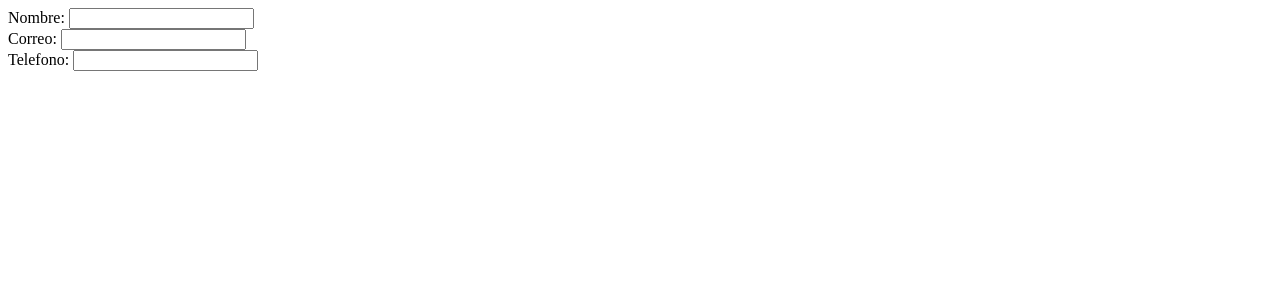
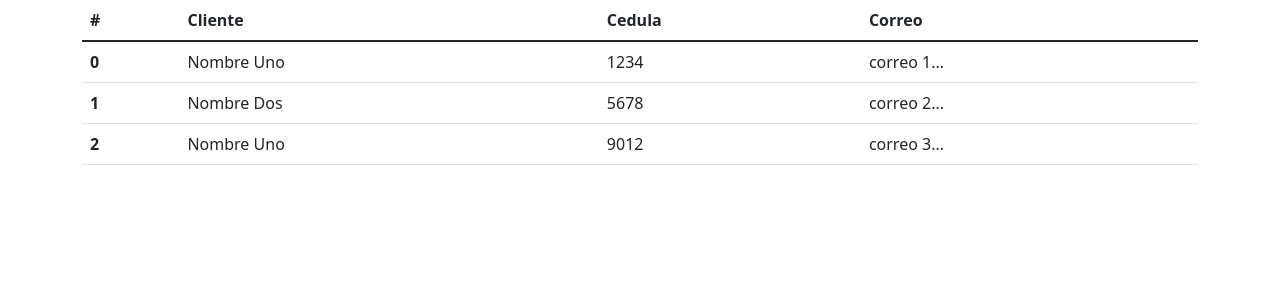
Before and after one commit to Fher95/Prestamos-App, an Angular app: page / in a window 1280 px wide. Shown: the top 300 px of the page. Built offline with nearby package versions, Linux system fonts and the light colour scheme.

Commit message:
Primera version de lista y componente de registro de clientes

```diff
--- a/angular.json
+++ b/angular.json
@@ -27,7 +27,8 @@
               "src/assets"
             ],
             "styles": [
-              "src/styles.css"
+              "src/styles.css",
+              "node_modules/bootstrap/dist/css/bootstrap.min.css"
             ],
             "scripts": []
           },
--- a/package.json
+++ b/package.json
@@ -18,6 +18,7 @@
     "@angular/platform-browser": "~12.1.2",
     "@angular/platform-browser-dynamic": "~12.1.2",
     "@angular/router": "~12.1.2",
+    "bootstrap": "^5.2.0-beta1",
     "rxjs": "~6.6.0",
     "tslib": "^2.2.0",
     "zone.js": "~0.11.4"
--- a/src/app/app.component.html
+++ b/src/app/app.component.html
@@ -1 +1,4 @@
-<app-crear-usuario></app-crear-usuario>
+<div class="container">
+  <!-- <app-crear-usuario></app-crear-usuario> -->
+  <app-lista-clientes></app-lista-clientes>
+</div>
--- a/src/app/app.module.ts
+++ b/src/app/app.module.ts
@@ -4,6 +4,7 @@ import { BrowserModule } from '@angular/platform-browser';
 import { AppComponent } from './app.component';
 import { AppRoutingModule } from './app-routing.module';
 import { UsuariosModule } from './modules/usuarios/usuarios.module';
+import { ListaClientesComponent } from './modules/usuarios/lista-clientes/lista-clientes.component';
 
 @NgModule({
   declarations: [
@@ -12,7 +13,7 @@ import { UsuariosModule } from './modules/usuarios/usuarios.module';
   imports: [
     BrowserModule,
     AppRoutingModule,
-    UsuariosModule
+    UsuariosModule,
   ],
   providers: [],
   bootstrap: [AppComponent]
--- a/src/app/modules/usuarios/crear-usuario/crear-usuario.component.html
+++ b/src/app/modules/usuarios/crear-usuario/crear-usuario.component.html
@@ -1,5 +1,20 @@
-<div class="content">
-  <div class="col m">
+<form [formGroup]="this.formCliente" autocomplete="off">
+  <div class="my-3">
+    <label for="nombre" class="form-label">Nombre</label>
+    <input type="text" class="form-control" id="nombre" formControlName="nombre">
+  </div>
+  <div class="mb-3">
+    <label for="cedula" class="form-label">Cédula</label>
+    <input type="text" class="form-control" id="cedula" formControlName="cedula">
+  </div>
+  <div class="mb-3">
+    <label for="correo" class="form-label">Correo</label>
+    <input type="text" class="form-control" id="correo" formControlName="correo">
+  </div>
+  <button type="button" class="btn btn-primary" (click)="onRegistrar()">Registrar</button>
+</form>
+<!-- <div class="container">
+  <div class="col">
     <div class="row">
       <span>Nombre: </span>
       <input type="text" />
@@ -12,5 +27,9 @@
       <span>Telefono: </span>
       <input type="text" />
     </div>
+    <div class="row my-3 gx-3">
+        <button class="btn btn-primary col">Guardar</button>
+        <button class="btn btn-danger col">Cancelar</button>
+    </div>
   </div>
-</div>
+</div> -->
--- a/src/app/modules/usuarios/crear-usuario/crear-usuario.component.ts
+++ b/src/app/modules/usuarios/crear-usuario/crear-usuario.component.ts
@@ -1,4 +1,7 @@
 import { Component, OnInit } from '@angular/core';
+import { FormBuilder, FormGroup } from '@angular/forms';
+import { ClienteService } from '../services/cliente.service';
+import { ClienteModel } from '../models/cliente.model';
 
 @Component({
   selector: 'app-crear-usuario',
@@ -7,9 +10,25 @@ import { Component, OnInit } from '@angular/core';
 })
 export class CrearUsuarioComponent implements OnInit {
 
-  constructor() { }
+  public formCliente: FormGroup = this.crearFormulario();
+
+  constructor(private fb: FormBuilder, private clienteService: ClienteService) { }
 
   ngOnInit(): void {
+    this.crearFormulario();
+  }
+
+  private crearFormulario() {
+    return this.fb.group({
+      nombre: [null],
+      cedula: [null],
+      correo: [null]
+    });
+  }
+
+  public onRegistrar() {
+    const infoCliente: ClienteModel = this.formCliente.getRawValue();
+    this.clienteService.crearCliente(infoCliente);
   }
 
 }
--- /dev/null
+++ b/src/app/modules/usuarios/lista-clientes/lista-clientes.component.html
@@ -0,0 +1,31 @@
+<div class="content">
+  <table class="table">
+    <thead>
+      <tr>
+        <th scope="col">#</th>
+        <th scope="col">Cliente</th>
+        <th scope="col">Cedula</th>
+        <th scope="col">Correo</th>
+      </tr>
+    </thead>
+    <tbody class="table-group-divider">
+      <tr *ngFor="let cliente of listaClientes; let i = index">
+        <th scope="row">{{i}}</th>
+        <td>{{cliente.nombre}}</td>
+        <td>{{cliente.cedula}}</td>
+        <td>{{cliente.correo}}</td>
+      </tr>
+      <!-- <tr>
+        <th scope="row">2</th>
+        <td>Jacob</td>
+        <td>Thornton</td>
+        <td>@fat</td>
+      </tr>
+      <tr>
+        <th scope="row">3</th>
+        <td colspan="2">Larry the Bird</td>
+        <td>@twitter</td>
+      </tr> -->
+    </tbody>
+  </table>
+</div>
--- /dev/null
+++ b/src/app/modules/usuarios/lista-clientes/lista-clientes.component.ts
@@ -0,0 +1,18 @@
+import { Component, OnInit } from '@angular/core';
+import { ClienteService } from '../services/cliente.service';
+
+@Component({
+  selector: 'app-lista-clientes',
+  templateUrl: './lista-clientes.component.html',
+  styleUrls: ['./lista-clientes.component.css']
+})
+export class ListaClientesComponent implements OnInit {
+
+  public listaClientes = this.clienteService.getListaClientes();
+
+  constructor(private clienteService: ClienteService) { }
+
+  ngOnInit(): void {
+  }
+
+}
--- /dev/null
+++ b/src/app/modules/usuarios/models/cliente.model.ts
@@ -0,0 +1,5 @@
+export interface ClienteModel {
+    nombre: string,
+    cedula: number,
+    correo: string
+}
--- /dev/null
+++ b/src/app/modules/usuarios/services/cliente.service.ts
@@ -0,0 +1,22 @@
+import { Injectable } from "@angular/core";
+import { ClienteModel } from '../models/cliente.model';
+
+@Injectable()
+export class ClienteService {
+
+    private listaClientes: ClienteModel[] = [
+        {nombre: 'Nombre Uno', cedula: 1234, correo: 'correo 1...' },
+        {nombre: 'Nombre Dos', cedula: 5678, correo: 'correo 2...' },
+        {nombre: 'Nombre Uno', cedula: 9012, correo: 'correo 3...' }
+    ];
+
+    crearCliente(objCliente: ClienteModel) {
+        console.log('El cliente a guardar es: ', objCliente);
+        this.listaClientes.push(objCliente);
+    }
+
+    getListaClientes(): ClienteModel[] {
+        return this.listaClientes;
+    }
+
+}
```
Also changed, not shown: src/app/modules/usuarios/usuarios.module.ts (+9 -3 lines), src/app/modules/usuarios/lista-clientes/lista-clientes.component.css (added), 2 other files (tests, documents, lock files or other folders).
